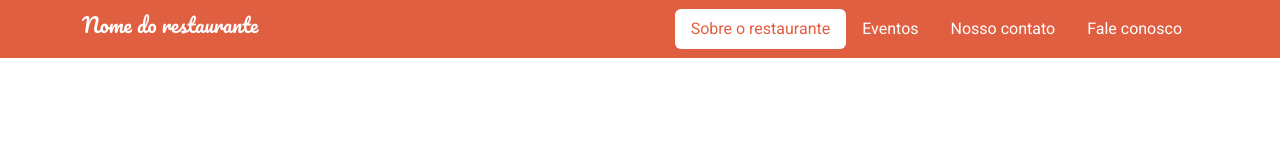
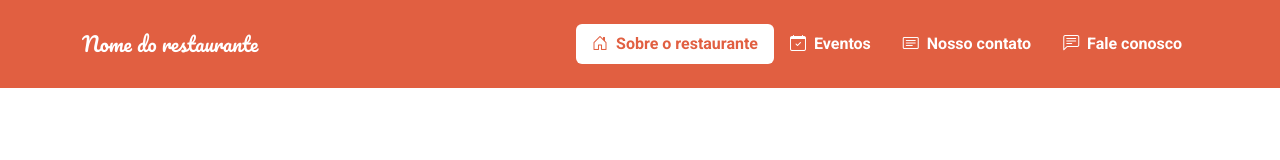
Before and after one commit to stn8m0n/modulo14, a plain HTML site: page index.html in a window 1280 px wide. Drawn offline with nearby package versions, Linux system fonts and the light colour scheme.

Commit message:
menu aula2

```diff
--- a/index.html
+++ b/index.html
@@ -8,25 +8,37 @@
     <link rel="preconnect" href="https://fonts.googleapis.com">
     <link rel="preconnect" href="https://fonts.gstatic.com" crossorigin>
     <link href="https://fonts.googleapis.com/css2?family=Pacifico&family=Roboto:ital,wght@0,100;0,300;0,400;0,500;0,700;0,900;1,100;1,300;1,400;1,500;1,700;1,900&display=swap" rel="stylesheet">
+    <link rel="stylesheet" href="https://cdn.jsdelivr.net/npm/bootstrap-icons@1.11.3/font/bootstrap-icons.min.css">
     <link rel="stylesheet" href="main.css">
 </head>
 <body>
-    <header class="navbar navbar-expand-lg stick-top">
+    <header class="navbar navbar-expand-lg stick-top p-4">
         <div class="container">
-            <h1 class="navbar-brand">Nome do restaurante</h1>
-            <nav>
-                <ul class="nav nav-pills">
-                    <li class="nav-item">
-                        <a href="" class="nav-link active">Sobre o restaurante</a>
+            <h1 class="navbar-brand m-0">Nome do restaurante</h1>
+            <button class="navbar-toggler" data-bs-toggle="collapse" data-bs-target="#menu-navegacao">
+                <span class="navbar-toggler-icon"></span>
+            </button>
+            <nav class="navbar-collapse collapse justify-content-end" id="menu-navegacao">
+                <ul class="nav nav-pills d-block d-md-flex">
+                    <li class="nav-item fw-bold">
+                        <a href="" class="nav-link active">
+                            <i class="bi bi-house-door me-1"></i>
+                            Sobre o restaurante</a>
                     </li>
-                    <li class="nav-item">
-                        <a href="" class="nav-link">Eventos</a>
+                    <li class="nav-item fw-bold">
+                        <a href="" class="nav-link">
+                            <i class="bi bi-calendar-check me-1"></i>
+                            Eventos</a>
                     </li>
-                    <li class="nav-item">
-                        <a href="" class="nav-link">Nosso contato</a>
+                    <li class="nav-item fw-bold">
+                        <a href="" class="nav-link">
+                            <i class="bi bi-card-text me-1"></i>
+                            Nosso contato</a>
                     </li>
-                    <li class="nav-item">
-                        <a href="" class="nav-link">Fale conosco</a>
+                    <li class="nav-item fw-bold">
+                        <a href="" class="nav-link">
+                            <i class="bi bi-chat-left-text me-1"></i>
+                            Fale conosco</a>
                     </li>
                 </ul>
             </nav>
--- a/main.css
+++ b/main.css
@@ -19,3 +19,7 @@ body{
 .navbar-brand {
     font-family: Pacifico, cursive;
 }
+
+.navbar-toggler{
+    background-color: #ffeae6;
+}
```
